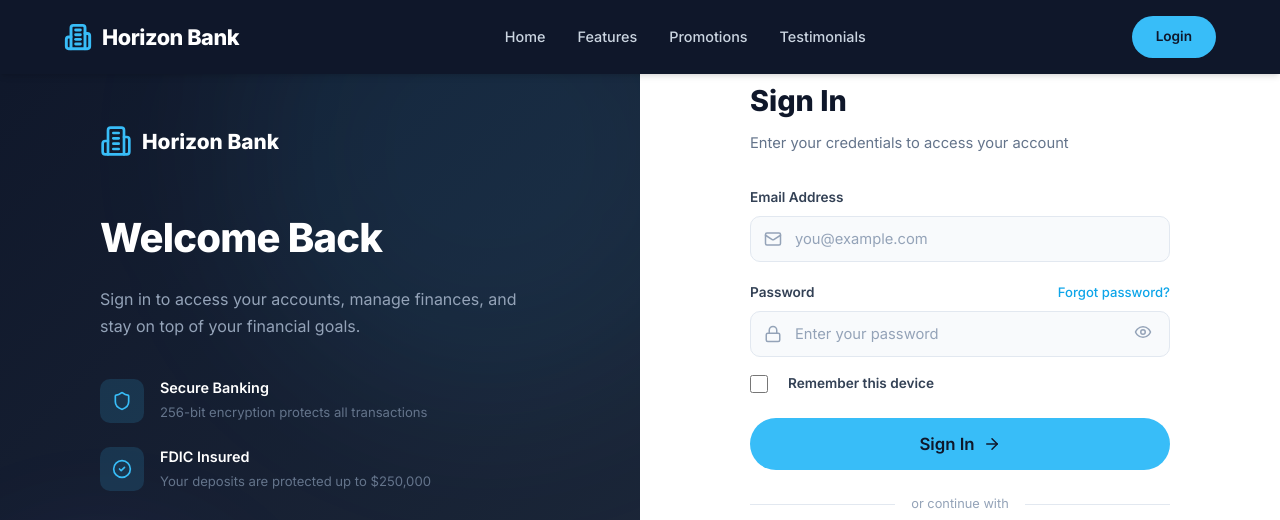
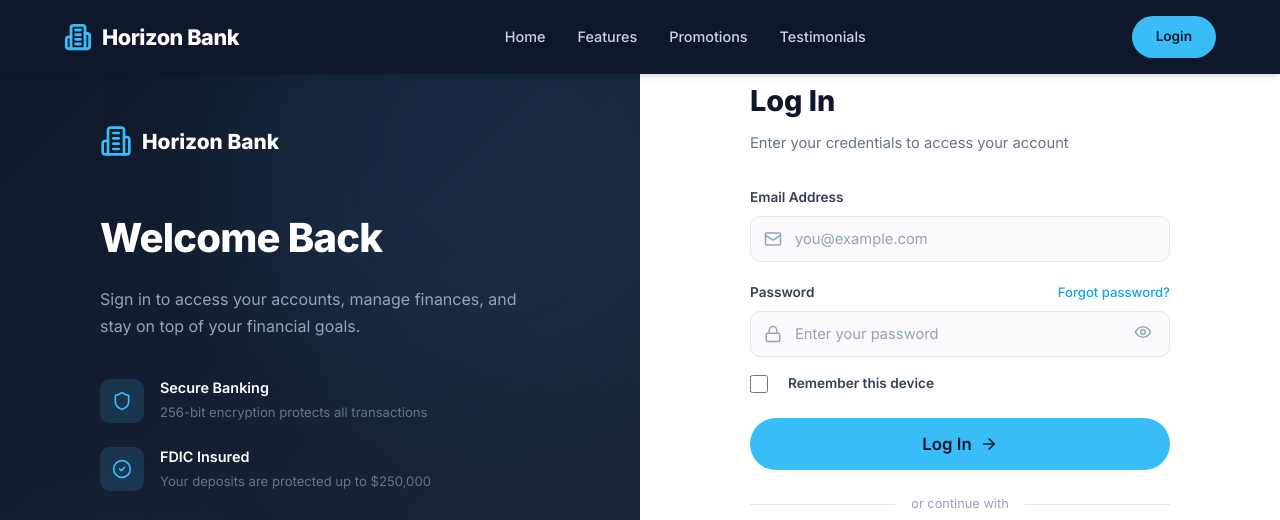
Before and after one commit to lext05/banking-app-demo, a React (Vite) app in the folder client/: page /login in a window 1280 px wide. Shown: the top 520 px of the page. Built offline with nearby package versions, Linux system fonts and the light colour scheme.

Commit message:
Update login page text from 'Sign In' to 'Log In'

```diff
--- a/client/src/pages/LoginPage.tsx
+++ b/client/src/pages/LoginPage.tsx
@@ -109,7 +109,7 @@ const LoginPage = () => {
           ) : (
             <>
               <div className="login-form-header">
-                <h2>Sign In</h2>
+                <h2>Log In</h2>
                 <p>Enter your credentials to access your account</p>
               </div>
 
@@ -179,7 +179,7 @@ const LoginPage = () => {
                   {isLoading ? (
                     <span className="spinner" />
                   ) : (
-                    <>Sign In <ArrowRight size={18} /></>
+                    <>Log In <ArrowRight size={18} /></>
                   )}
                 </button>
               </form>
```
